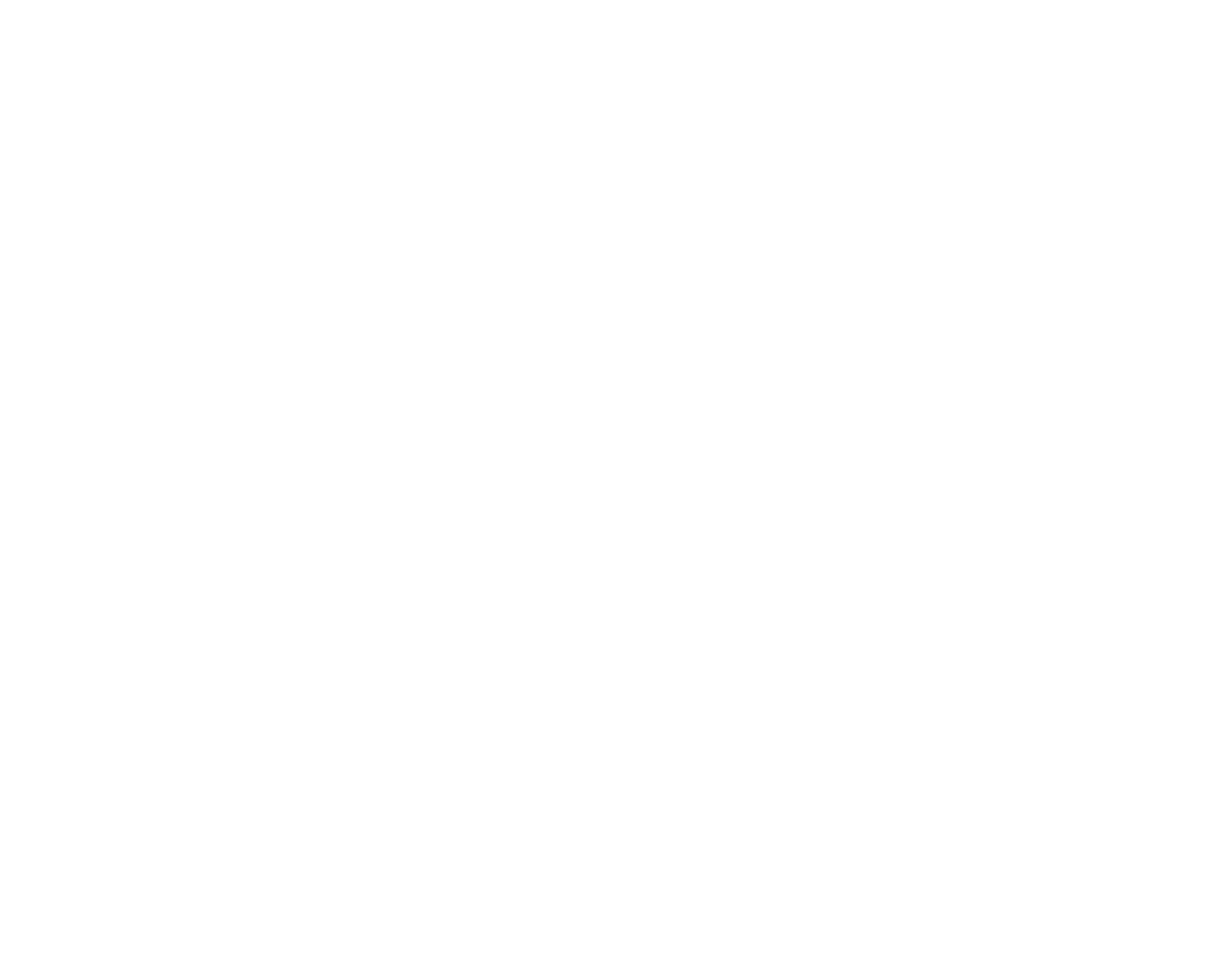
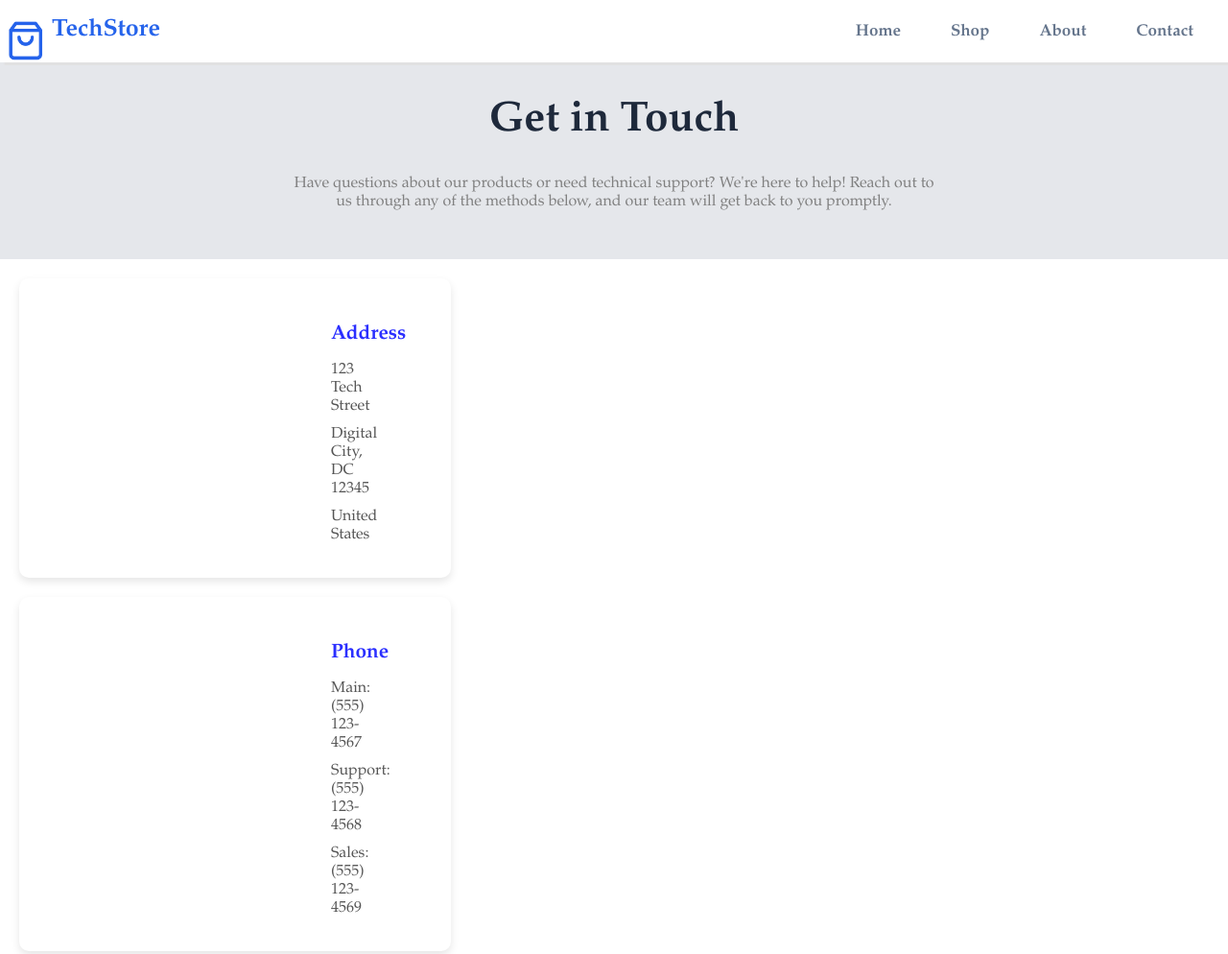
Before and after one commit to hoodedhacker-max/Final-project, a plain HTML site: page contact.html in a window 1280 px wide. Shown: the top 994 px of the page at 96% size. Before the commit the page ends 800 px from the top, so only its background shows below. Drawn offline with Linux system fonts and the light colour scheme.

Commit message:
about us-contact

```diff
--- a/contact.css
+++ b/contact.css
@@ -0,0 +1,120 @@
+body {
+    background: rgb(229, 231, 235);
+    padding: 0;
+    margin: 0;
+    font-family: Garamond;
+    min-height: 100vh;
+}
+
+.itroduction{
+    background-color: rgb(212, 226, 242);
+}
+
+h1 {
+    font-size: 2.75rem;
+    color: rgb(30, 41, 59);
+    text-align: center;
+    font-weight: 600;
+    margin-top: 100px;
+
+}
+p {
+    font-size: 1rem;
+    color:gray;
+    text-align: center;
+    padding-left: 300px;
+    padding-right: 300px;
+    margin-bottom: 50px;
+
+}
+.info{
+    background-color: rgb(255, 255, 255);
+}
+.topnav {
+    width: 100%;
+    background-color: white;
+    overflow: hidden;
+    height: 65px;
+    box-shadow: 2.5px 2.5px 1px #e1e1e1;
+    position: fixed;
+    top: 0;
+    z-index: 999999;
+}
+
+.topnav a {
+    float: right;
+    color: #65758c;
+    display: block;
+    text-align: center;
+    padding: 14px 16px;
+    text-decoration: none;
+    font-size: 17px;
+    gap: 20px;
+    margin-top: 10px;
+    font-weight: bold;
+    border-radius: 15px;
+    margin-right: 20px;
+    transition-duration: 0.4s;
+}
+
+.topnav a:hover {
+    background-color: #f0f6ff;
+    color: #2664eb;
+}
+
+.topnav p {
+    float: left;
+    color: #2664eb;
+    text-align: center;
+    padding: 14px 16px;
+    text-decoration: none;
+    font-size: 25px;
+    margin-top: 3px;
+    font-weight: bold;
+    padding-left: 0px;
+}
+
+nav img {
+    padding-top: 10px;
+    height: 60px;
+    width: 45px;
+    float: left;
+    padding-left: 4px;
+    padding-bottom: 10px;
+    padding-right: 5px;
+}
+
+
+
+.cards {
+    display: flex;
+    flex-direction: column;
+    align-items: left;
+    gap: 20px;
+    margin: 0 auto;
+    padding: 20px;
+}
+
+.card {
+    background-color: white;
+    border-radius: 10px;
+    box-shadow: 0 4px 8px rgba(0, 0, 0, 0.1);
+    padding: 25px;
+    width: 100%;
+    max-width: 400px;
+}
+
+.card-title {
+    font-size: 1.3rem;
+    color: #2b2fff;
+    margin-bottom: 15px;
+    font-weight: 600;
+    text-align: left;
+}
+
+.card-body {
+    color: #555;
+    margin: 10px 0;
+    text-align: left;
+    margin-right: 80px;
+}
--- a/contact.html
+++ b/contact.html
@@ -0,0 +1,56 @@
+<!DOCTYPE html>
+<html>
+
+<head>
+    <title>Contact</title>
+    <link rel="stylesheet" href="contact.css">
+</head>
+
+<body>
+    <nav class="topnav">
+
+        <a href="contact.html">Contact</a>
+        <a href="about.html">About</a>
+        <a href="shop.html">Shop</a>
+        <a href="index.html">Home</a>
+        <img src="shoping-logo.png" alt="shopping cart" class="nav-logo">
+        <p>TechStore</p>
+    </nav>
+    <div class="introduction">
+        <h1>Get in Touch</h1>
+        <p>Have questions about our products or need technical support? We're here to help!
+            Reach out to us through any of the methods below, and our team will get back to you promptly.</p>
+    </div>
+    <div class="info">
+        <div class="contactinfo">
+            <div class="cards">
+                <div class="card">
+                    <p class="card-title">Address</p>
+                    <p class="card-body">123 Tech Street</p>
+                    <p class="card-body">Digital City, DC 12345</p>
+                    <p class="card-body">United States</p>
+                </div>
+                <div class="card">
+                    <p class="card-title">Phone</p>
+                    <p class="card-body">Main: (555) 123-4567</p>
+                    <p class="card-body">Support: (555) 123-4568</p>
+                    <p class="card-body">Sales: (555) 123-4569</p>
+                </div>
+                <div class="card">
+                    <p class="card-title">Email</p>
+                    <p class="card-body">General: info@techstore.com</p>
+                    <p class="card-body">Support: support@techstore.com</p>
+                    <p class="card-body">Sales: sales@techstore.com</p>
+                </div>
+                <div class="card">
+                    <p class="card-title">Business Hours</p>
+                    <p class="card-body">Monday - Friday: 9:00 AM - 6:00 PM</p>
+                    <p class="card-body">Saturday: 10:00 AM - 4:00 PM</p>
+                    <p class="card-body">Sunday: Closed</p>
+                </div>
+            </div>
+        </div>
+    </div>
+</body>
+
+</html>
```
Also changed, not shown: about.html (+1 -2 lines), about.css (line endings or trailing spaces).
